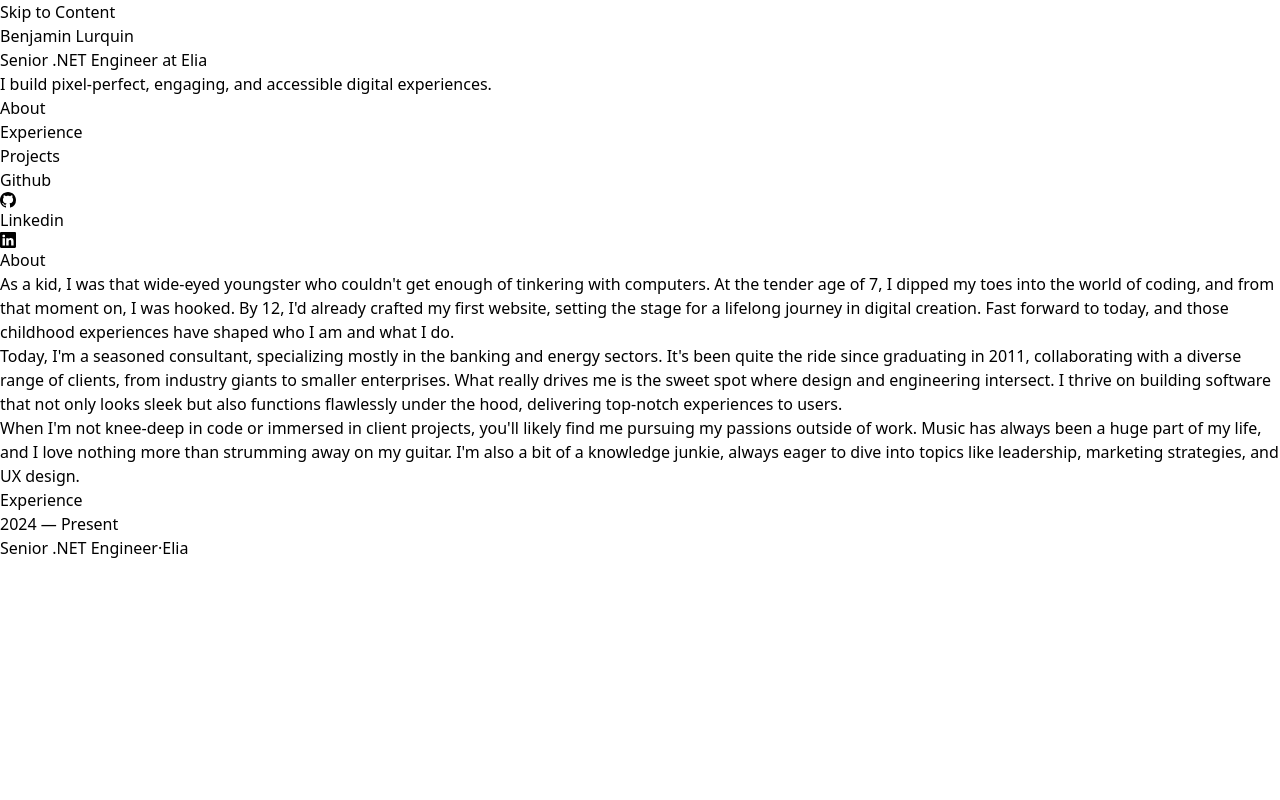
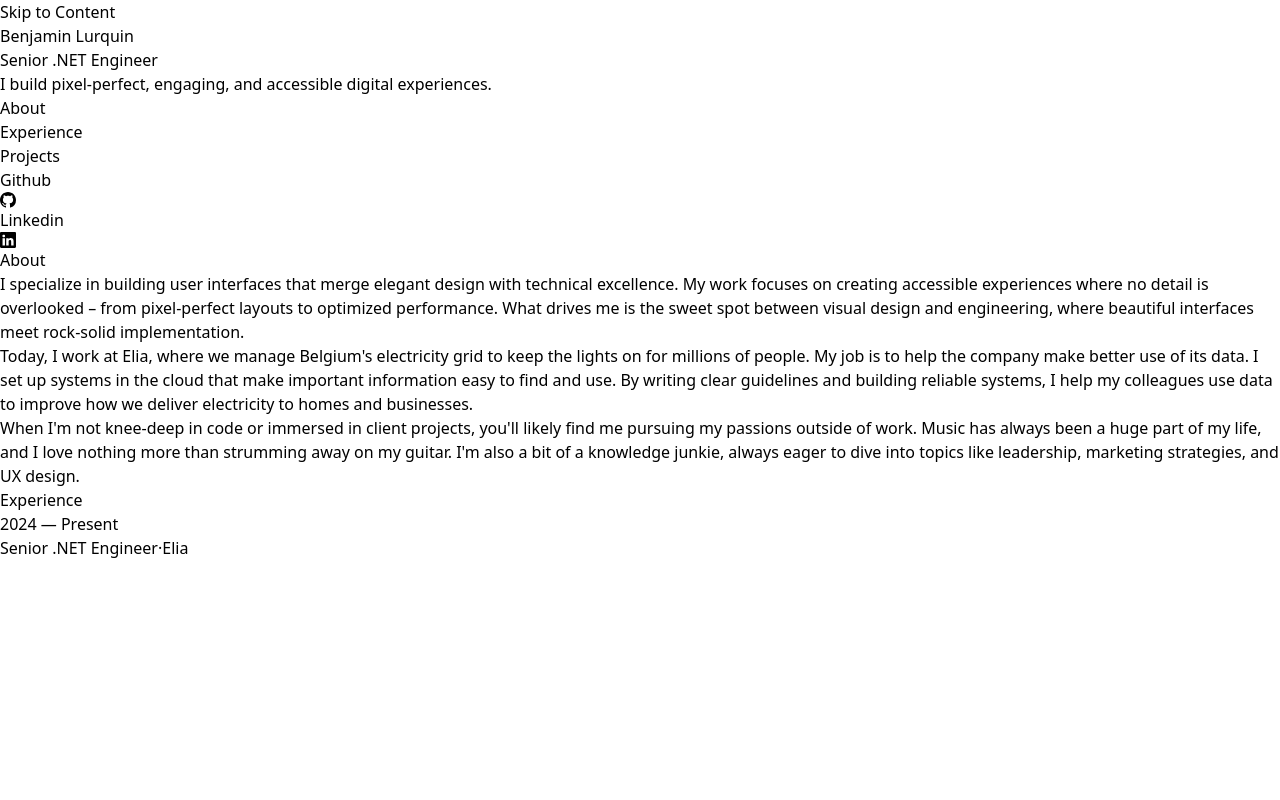
Before and after one commit to bnlqn/portfolio, a Next.js app: page / in a window 1280 px wide. Shown: the top 800 px of the page. Built offline with nearby package versions, Linux system fonts and the light colour scheme.

Commit message:
feat: Update about section

```diff
--- a/components/about.tsx
+++ b/components/about.tsx
@@ -14,69 +14,30 @@
       </div>
       <div>
         <p className="mb-4 text-pretty">
-          As a kid, I was that wide-eyed youngster who couldn't get enough of
-          tinkering with computers. At the tender age of 7, I dipped my toes
-          into the{' '}
-          <Link
-            href="/ms-vb.png"
-            className="font-medium text-slate-200 hover:text-teal-300 focus-visible:text-teal-300"
-            target="_blank"
-            rel="noreferrer noopener"
-            aria-label="world of coding (opens in a new tab)"
-          >
-            world of coding
-          </Link>
-          , and from that moment on, I was hooked. By 12, I'd already crafted my
-          first website, setting the stage for a lifelong journey in digital
-          creation. Fast forward to today, and those childhood experiences have
-          shaped who I am and what I do.
+          I specialize in building user interfaces that merge elegant design
+          with technical excellence. My work focuses on creating accessible
+          experiences where no detail is overlooked – from pixel-perfect layouts
+          to optimized performance. What drives me is the sweet spot between
+          visual design and engineering, where beautiful interfaces meet
+          rock-solid implementation.
         </p>
         <p className="mb-4 text-pretty">
-          Today, I'm a seasoned consultant, specializing mostly in the{' '}
+          Today, I work at{' '}
           <Link
-            href="https://swift.com"
+            href="https://elia.be"
             className="font-medium text-slate-200 hover:text-teal-300 focus-visible:text-teal-300"
             target="_blank"
             rel="noreferrer noopener"
             aria-label="banking (opens in a new tab)"
           >
-            banking
-          </Link>{' '}
-          and{' '}
-          <Link
-            href="https://engie.be"
-            className="font-medium text-slate-200 hover:text-teal-300 focus-visible:text-teal-300"
-            target="_blank"
-            rel="noreferrer noopener"
-            aria-label="energy (opens in a new tab)"
-          >
-            energy
-          </Link>{' '}
-          sectors. It's been quite the ride since graduating in 2011,
-          collaborating with a diverse range of clients, from{' '}
-          <Link
-            href="https://group.bnpparibas"
-            className="font-medium text-slate-200 hover:text-teal-300 focus-visible:text-teal-300"
-            target="_blank"
-            rel="noreferrer noopener"
-            aria-label="industry giants (opens in a new tab)"
-          >
-            industry giants
-          </Link>{' '}
-          to{' '}
-          <Link
-            href="https://ringring.be"
-            className="font-medium text-slate-200 hover:text-teal-300 focus-visible:text-teal-300"
-            target="_blank"
-            rel="noreferrer noopener"
-            aria-label="smaller enterprises (opens in a new tab)"
-          >
-            smaller enterprises
+            Elia
           </Link>
-          . What really drives me is the sweet spot where design and engineering
-          intersect. I thrive on building software that not only looks sleek but
-          also functions flawlessly under the hood, delivering top-notch
-          experiences to users.
+          , where we manage Belgium's electricity grid to keep the lights on for
+          millions of people. My job is to help the company make better use of
+          its data. I set up systems in the cloud that make important
+          information easy to find and use. By writing clear guidelines and
+          building reliable systems, I help my colleagues use data to improve
+          how we deliver electricity to homes and businesses.
         </p>
         <p className="text-pretty">
           When I'm not knee-deep in code or immersed in client projects, you'll
--- a/components/experience.tsx
+++ b/components/experience.tsx
@@ -10,7 +10,13 @@
       href: 'https://www.elia.be',
       description:
         'Transform data into a valuable product. My focus lies in treating data as a strategic asset, ensuring its accessibility and usability across our organization. This involves leveraging cloud infrastructure and redundancy mechanisms to guarantee high availability of datasets, establishing clear contracts and SLAs to provide clarity on data usage, and offering comprehensive guidance and documentation throughout the data lifecycle. Through these efforts, I empower stakeholders to harness the full potential of our datasets, enabling informed decision-making and driving innovation within our organization.',
-      technologies: ['C#', '.NET Core', 'Azure', 'Redis', 'RabbitMQ'],
+      technologies: [
+        'C#',
+        '.NET Core',
+        'Azure Databricks',
+        'Redis',
+        'RabbitMQ',
+      ],
     },
     {
       start: '2021',
--- a/components/nav.tsx
+++ b/components/nav.tsx
@@ -36,7 +36,7 @@
           <Link href="/">Benjamin Lurquin</Link>
         </h1>
         <h2 className="mt-3 text-lg font-medium tracking-tight text-slate-200 sm:text-xl">
-          Senior .NET Engineer at Elia
+          Senior .NET Engineer
         </h2>
         <p className="mt-4 max-w-xs leading-normal">
           I build pixel-perfect, engaging, and accessible digital experiences.
```
